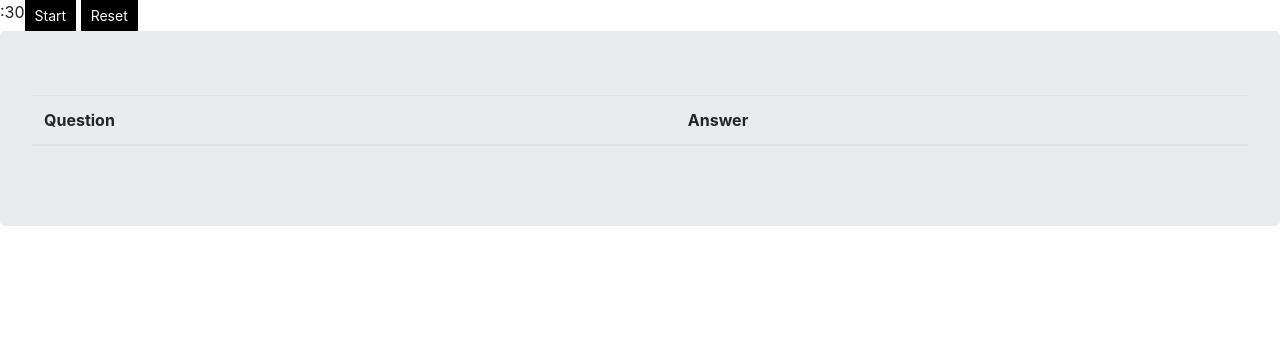
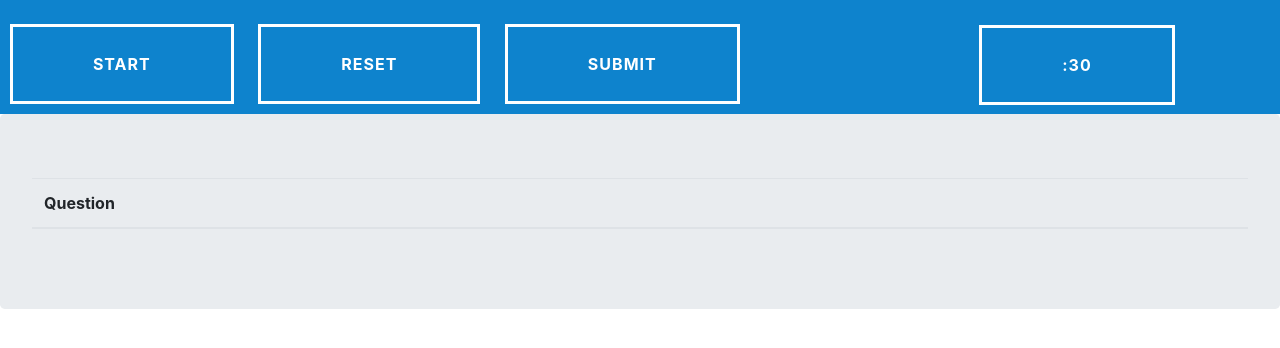
Before and after one commit to jstafford74/TriviaGame, a plain HTML site: page index.html in a window 1280 px wide. Drawn offline with nearby package versions, Linux system fonts and the light colour scheme.

Commit message:
Styling and final code adj

```diff
--- a/assets/css/style.css
+++ b/assets/css/style.css
@@ -1,3 +1,18 @@
+#timer{
+  background-color: #0e83cd;
+  padding: 25px 80px;
+  display: inline-block;
+  /* margin: 10px; */
+  text-transform: uppercase;
+  letter-spacing: 1px;
+  font-weight: 700;
+  border: 3px solid #fff;
+  color: #fff;
+  position:fixed;
+  margin-left:45px;
+  margin-top:25px;
+}
+
 label {
     margin-right: 15px;
     line-height: 32px;
@@ -23,24 +38,55 @@ label {
   input:checked {
     border: 6px solid black;
   }
+  .color-pattern-1 {
+    background: #0e83cd;
+}
 
-  button,
-  legend {
-    color: white;
-    background-color: black;
-    padding: 5px 10px;
-    border-radius: 0;
-    border: 0;
-    font-size: 14px;
-  }
 
-  button:hover,
-  button:focus {
-    color: #999;
-  }
+  .button {
+    font-family: inherit;
+    font-size: inherit;
+    color: inherit;
+    background: inherit;
+    cursor: pointer;
+    padding: 25px 80px;
+    display: inline-block;
+    margin: 10px;
+    text-transform: uppercase;
+    letter-spacing: 1px;
+    font-weight: 700;
+    outline: none;
+    position: relative;
+    transition: all 0.3s;
+}
 
-  button:active {
-    background-color: white;
-    color: black;
-    outline: 1px solid black;
-  }
+.button-1 {
+    border: 3px solid #fff;
+    color: #fff;
+}
+
+/* Button 1e */
+.button-1e {
+  overflow: hidden;
+}
+.button-1e:after {
+  width: 100%;
+  height: 0;
+  top: 50%;
+  left: 50%;
+  background: #fff;
+  opacity: 0;
+  transform: translateX(-50%) translateY(-50%) rotate(45deg);
+}
+.button-1e:hover,
+.button-1e:active {
+  color: #0e83cd;
+}
+.button-1e:hover:after {
+  height: 335%;
+  opacity: 1;
+}
+.button-1e:active:after {
+  height: 400%;
+  opacity: 1;
+}
--- a/assets/javascript/app.js
+++ b/assets/javascript/app.js
@@ -9,6 +9,7 @@
 window.onload = function () {
     $("#reset").on("click", reset);
     $("#start").on("click", start);
+    $("#submit").on("click",countScore);
 };
 
 var questions = [
@@ -37,9 +38,11 @@ var time = 30;
 function reset() {
 
     time = 30;
-    $("#display").text(':30');
+    $("#timer").text(':30');
     $("#questions").empty();
+    clearInterval(intervalID);
 }
+
 
 function start() {
     //  Use setInterval to start the count here and set the clock to running.
@@ -69,7 +72,7 @@ function count() {
     if (time !== 0) {
         time--;
         var timeStr = timeConverter(time);
-        $("#display").text(timeStr);
+        $("#timer").text(timeStr);
     }
     else {
         clearInterval(intervalID);
@@ -127,5 +130,8 @@ function countScore() {
     $("#scoreboard").append('<div id="wrong"> Wrong: ' + wrongCount + '</div>');
     $("#scoreboard").append('<div id="noAns"> No Ans: ' + unAns + '</div>');
 
+    time = 30;
+    $("#timer").text(':30');
 
+    clearInterval(intervalID);
 }
--- a/index.html
+++ b/index.html
@@ -6,23 +6,31 @@
     <title>TriviaGame</title>
 
 
-    <link rel="stylesheet"
-        href="https://cdnjs.cloudflare.com/ajax/libs/twitter-bootstrap/4.0.0/css/bootstrap.min.css" />
+    <link rel="stylesheet" href="https://stackpath.bootstrapcdn.com/bootstrap/4.3.1/css/bootstrap.min.css">
+    <link href="https://fonts.googleapis.com/css?family=Barlow|Noto+Sans+SC|Quattrocento+Sans|Roboto|Roboto+Slab&display=swap" rel="stylesheet">
+
     <link rel="stylesheet" href="assets/css/style.css">
+
 </head>
 
 <body>
 
     <div class="container-fluid">
-        <div class="row">
-            <div id="display">:30</div>
-            <div id="buttons">
-                <button id="start">Start</button>
-                <button id="reset">Reset</button>
+
+        <div class="row color-pattern-1">
+
+            <div id="control">
+                <button class="button button-1 button-1e" id="start">Start</button>
+                <button class="button button-1 button-1e" id="reset">Reset</button>
+
+                <button class="button button-1 button-1e" id="submit">Submit</button>
+                <div class="button" id="scoreboard">
+
+
+                </div>
+                <div class="button" id="timer">:30</div>
             </div>
-            <div id="scoreboard">
 
-            </div>
         </div>
     </div>
 
@@ -32,7 +40,7 @@
                 <thead>
                     <tr>
                         <th scope="col">Question</th>
-                        <th scope="col">Answer</th>
+
                     </tr>
                 </thead>
                 <tbody id="questions">
@@ -42,10 +50,10 @@
 
     </form>
 
-    <!-- jQuery -->
-    <script type="text/javascript" src="https://cdnjs.cloudflare.com/ajax/libs/jquery/3.2.1/jquery.min.js"></script>
-
-    <!-- Script -->
+    <script src="https://code.jquery.com/jquery-3.4.1.min.js"></script>
+    <script src="https://cdnjs.cloudflare.com/ajax/libs/popper.js/1.15.0/umd/popper-utils.min.js"></script>
+    <script src="https://stackpath.bootstrapcdn.com/bootstrap/4.3.1/js/bootstrap.min.js"></script>
+    <script src="https://kit.fontawesome.com/fee8a4f90f.js"></script>
     <script type="text/javascript" src="assets/javascript/app.js"></script>
 
 </body>
```
